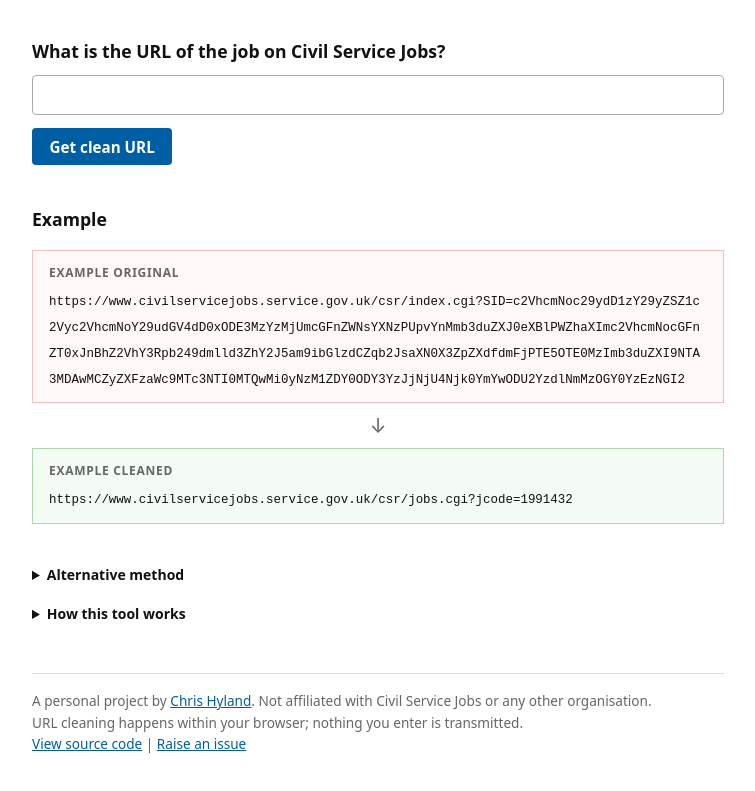
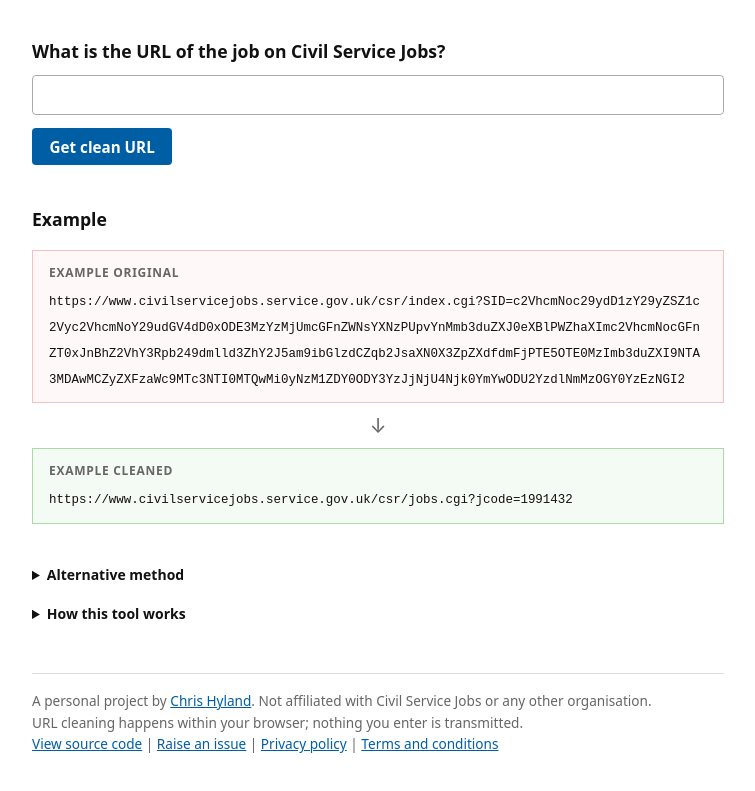
Before and after one commit to chrishylanduk/csjcleaner, a website built with Vite: page index.html in a window 1280 px wide. Shown: the part 153-944 px from the top of the page, without its empty margins (262-1017 px from the left). Built offline with nearby package versions, Linux system fonts and the light colour scheme.

Commit message:
chore: add terms

```diff
--- a/index.html
+++ b/index.html
@@ -162,6 +162,22 @@
           aria-label="Raise an issue on GitHub (opens in new tab)"
           >Raise an issue</a
         >
+        |
+        <a
+          href="https://www.chrishyland.com/privacy-policy"
+          target="_blank"
+          rel="noopener noreferrer"
+          aria-label="Privacy policy (opens in new tab)"
+          >Privacy policy</a
+        >
+        |
+        <a
+          href="https://www.chrishyland.com/terms"
+          target="_blank"
+          rel="noopener noreferrer"
+          aria-label="Terms and conditions (opens in new tab)"
+          >Terms and conditions</a
+        >
       </p>
     </footer>
 
```
